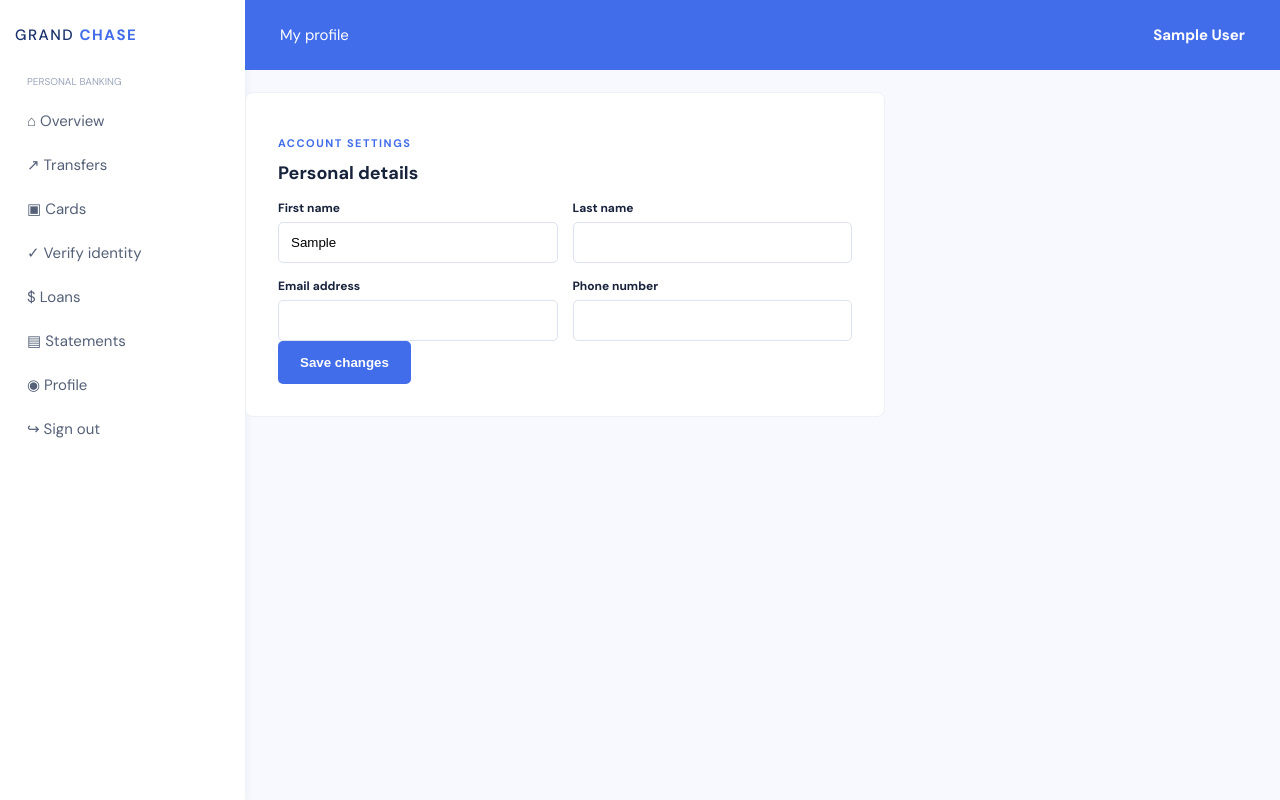
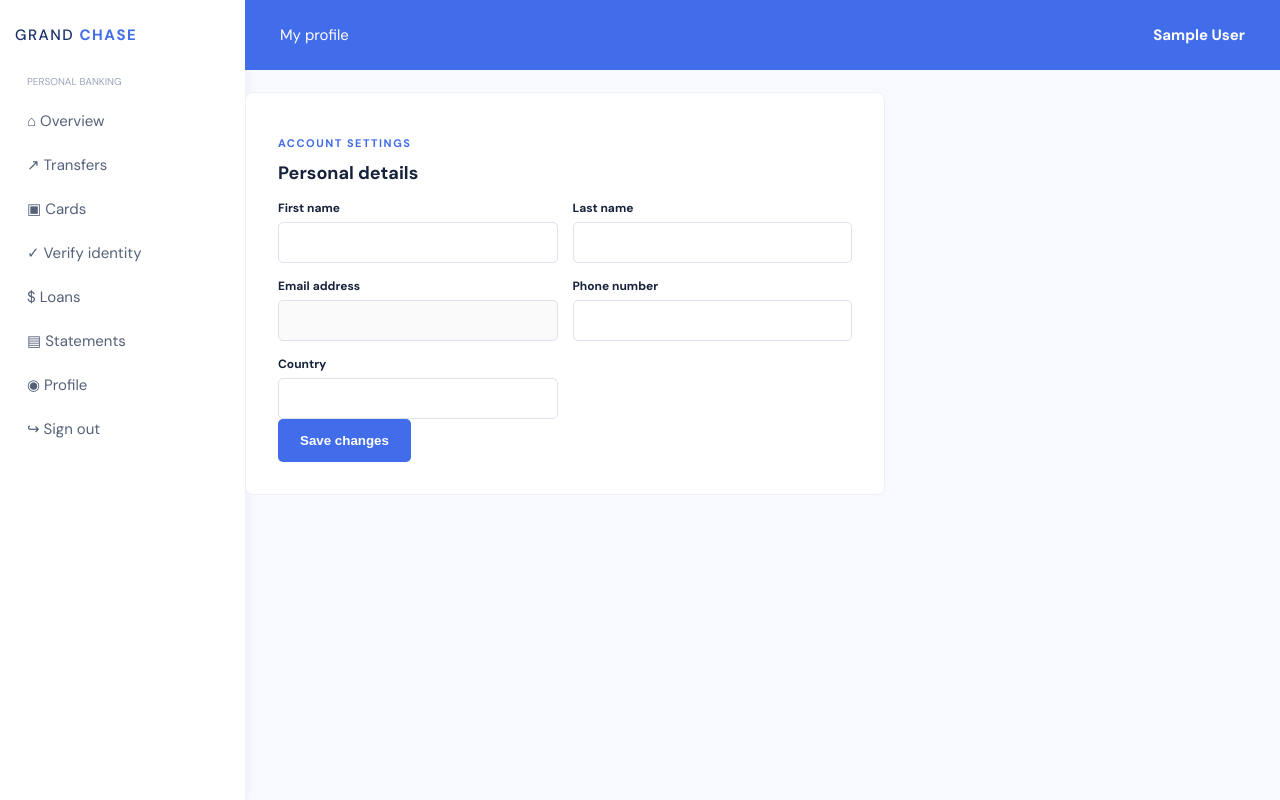
Before and after one commit to carlosjohn2927-rgb/Bank-111, a CodeIgniter app: page /profile in a window 1280 px wide. Run offline with CodeIgniter, Linux system fonts and the light colour scheme; the visitor is signed in with stand-in values (Sample User, id 1); data that the repository does not hold is empty.

Commit message:
Persist customer profile updates

```diff
--- a/application/controllers/Dashboard.php
+++ b/application/controllers/Dashboard.php
@@ -4,5 +4,5 @@ class Dashboard extends MY_Controller {
  public function transfers(){ $user=$this->require_login(); $data=array('title'=>'Send money','accounts'=>$this->Account_model->for_user($user['id'])); if($this->input->method()==='post'){ $account_id=(int)$this->input->post('account_id'); $amount=(float)$this->input->post('amount'); $account=$this->db->get_where('accounts',array('id'=>$account_id,'user_id'=>$user['id'],'status'=>'active'))->row_array(); if(!$account || $amount<=0 || $amount>$account['balance']){$this->session->set_flashdata('notice','Please enter an amount within your available balance.');redirect('transfers');} $this->db->insert('transactions',array('account_id'=>$account_id,'type'=>'transfer','amount'=>$amount,'direction'=>'debit','description'=>'Transfer to '.$this->input->post('recipient',TRUE),'reference'=>'TRF'.strtoupper(random_string('alnum',12)),'status'=>'pending','created_at'=>date('Y-m-d H:i:s'))); $this->session->set_flashdata('notice','Transfer request received and is pending review.');redirect('transfers');}$this->view('customer/transfers',$data,'customer');}
  public function cards(){ $user=$this->require_login();$this->view('customer/cards',array('title'=>'My cards','cards'=>$this->db->get_where('cards',array('user_id'=>$user['id']))->result_array()),'customer');}
  public function kyc(){ $user=$this->require_login(); if($this->input->method()==='post'){$this->db->insert('kyc_applications',array('user_id'=>$user['id'],'document_type'=>$this->input->post('document_type',TRUE),'document_number'=>$this->input->post('document_number',TRUE),'status'=>'pending','created_at'=>date('Y-m-d H:i:s')));$this->session->set_flashdata('notice','Your identity verification was submitted.');redirect('kyc');}$this->view('customer/kyc',array('title'=>'Verify identity'),'customer');} public function loans(){ $user=$this->require_login();if($this->input->method()==='post'){$this->db->insert('loans',array('user_id'=>$user['id'],'amount'=>$this->input->post('amount'),'purpose'=>$this->input->post('purpose',TRUE),'term_months'=>$this->input->post('term_months'),'status'=>'pending','created_at'=>date('Y-m-d H:i:s')));$this->session->set_flashdata('notice','Your loan request was submitted.');redirect('loans');}$this->view('customer/loans',array('title'=>'Request a loan'),'customer');} public function statement(){ $user=$this->require_login();$this->view('customer/statement',array('title'=>'Account statement','transactions'=>$this->Account_model->recent_transactions($user['id'])),'customer');}
- public function request_card(){ $user=$this->require_login(); if($this->input->method()!=='post')redirect('cards');$this->db->insert('cards',array('user_id'=>$user['id'],'card_type'=>$this->input->post('card_type')==='physical'?'physical':'virtual','status'=>'pending','created_at'=>date('Y-m-d H:i:s')));$this->session->set_flashdata('notice','Your card application has been submitted.');redirect('cards');} public function profile(){ $this->require_login();$this->view('customer/profile',array('title'=>'My profile'),'customer');}
+ public function request_card(){ $user=$this->require_login(); if($this->input->method()!=='post')redirect('cards');$this->db->insert('cards',array('user_id'=>$user['id'],'card_type'=>$this->input->post('card_type')==='physical'?'physical':'virtual','status'=>'pending','created_at'=>date('Y-m-d H:i:s')));$this->session->set_flashdata('notice','Your card application has been submitted.');redirect('cards');} public function profile(){ $user=$this->require_login();if($this->input->method()==='post'){$this->db->where('id',$user['id'])->update('users',array('first_name'=>$this->input->post('first_name',TRUE),'last_name'=>$this->input->post('last_name',TRUE),'phone'=>$this->input->post('phone',TRUE),'country'=>$this->input->post('country',TRUE),'updated_at'=>date('Y-m-d H:i:s')));$record=$this->db->get_where('users',array('id'=>$user['id']))->row_array();$this->session->set_userdata('user',array('id'=>$record['id'],'name'=>$record['first_name'].' '.$record['last_name'],'role'=>'customer'));$this->session->set_flashdata('notice','Profile updated.');redirect('profile');}$record=$this->db->get_where('users',array('id'=>$user['id']))->row_array();$this->view('customer/profile',array('title'=>'My profile','profile'=>$record),'customer');}
 }
--- a/application/views/customer/profile.php
+++ b/application/views/customer/profile.php
@@ -1 +1 @@
-<div class="panel form-panel"><p class="eyebrow">ACCOUNT SETTINGS</p><h2>Personal details</h2><div class="form-grid"><label>First name<input value="<?=html_escape(explode(' ',$this->session->userdata('user')['name'])[0])?>"></label><label>Last name<input></label><label>Email address<input type="email"></label><label>Phone number<input></label></div><button class="button">Save changes</button></div>
+<div class="panel form-panel"><p class="eyebrow">ACCOUNT SETTINGS</p><h2>Personal details</h2><?php if($this->session->flashdata('notice')):?><p class="alert success"><?=$this->session->flashdata('notice')?></p><?php endif;?><?=form_open('profile')?><div class="form-grid"><label>First name<input name="first_name" value="<?=html_escape($profile['first_name'])?>" required></label><label>Last name<input name="last_name" value="<?=html_escape($profile['last_name'])?>" required></label><label>Email address<input type="email" value="<?=html_escape($profile['email'])?>" disabled></label><label>Phone number<input name="phone" value="<?=html_escape($profile['phone'])?>"></label><label>Country<input name="country" value="<?=html_escape($profile['country'])?>"></label></div><button class="button">Save changes</button><?=form_close()?></div>
```
